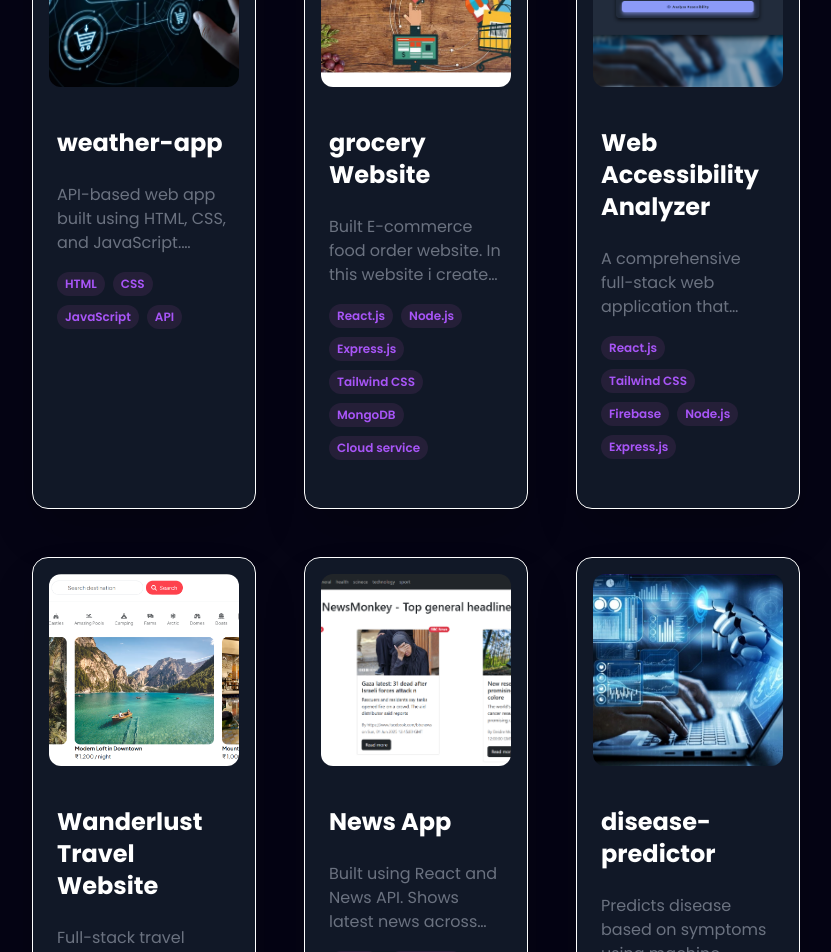
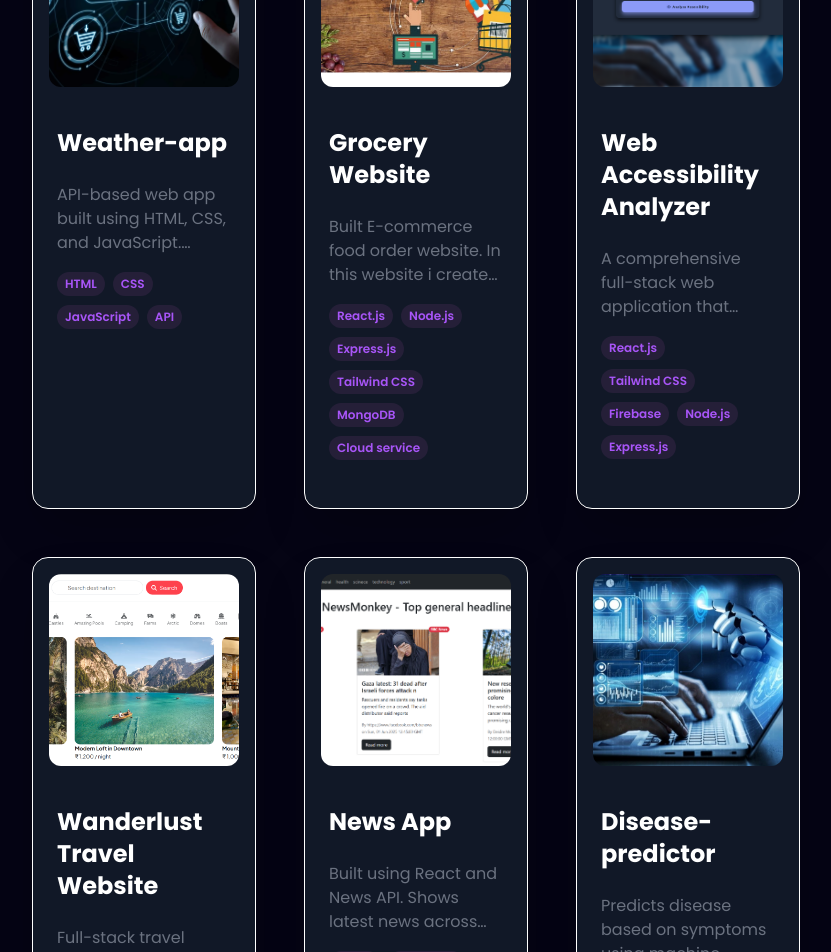
Before and after one commit to shpatel123/personal-Portfolio, a React (Vite) app: page / in a window 1280 px wide. Shown: the part 3680-4632 px from the top of the page, without its empty margins (224-1055 px from the left). Built offline with nearby package versions, Linux system fonts and the light colour scheme.

Commit message:
constant file updated

```diff
--- a/package.json
+++ b/package.json
@@ -1,5 +1,5 @@
 {
-  "homepage": "https://shpatel123.github.io/portfolio",
+  "homepage": "https://shpatel123.github.io/personal-Portfolio",
   "name": "portfolio",
   "private": true,
   "version": "0.0.0",
--- a/src/constants.js
+++ b/src/constants.js
@@ -164,7 +164,7 @@ export const SkillsInfo = [
   export const projects = [
     {
       id: 0,
-      title: "weather-app",
+      title: "Weather-app",
       description:
        "API-based web app built using HTML, CSS, and JavaScript. Displays weather based on user's location or search input. Shows relevant weather images dynamically. Minimalist UI, fully responsive and mobile-friendly.",
       image: weather,
@@ -174,7 +174,7 @@ export const SkillsInfo = [
     },
     {
       id: 1,
-      title: "grocery Website",
+      title: "Grocery Website",
       description:
         "Built E-commerce food order website. In this website i create product and seller webpage. Authentication for both admin and user use jwt token, cookies and session. Uses MongoDB for data storage. User also can add product to cart and checkout then payment.",
       image: ecommerce,
@@ -190,7 +190,7 @@ export const SkillsInfo = [
       image: webAnalyzer,
       tags: ["React.js", "Tailwind CSS", "Firebase", "Node.js", "Express.js"],
       github: "https://github.com/shpatel123/Web-Accessibility-Analyzer/tree/master",
-      webapp: "https://github.com/shpatel123/Spotify-clone",
+      webapp: "https://web-accessibility-analyzer-2.onrender.com",
     },
     {
       id: 3,
@@ -214,7 +214,7 @@ export const SkillsInfo = [
     },
     {
       id: 5,
-      title: "disease-predictor",
+      title: "Disease-predictor",
       description:
         "Predicts disease based on symptoms using machine learning. Recommends appropriate drugs from dataset. Built with Flask and integrated with Google Gemini API. Uses Random Forest classifier for prediction.",
       image: disease,
```
